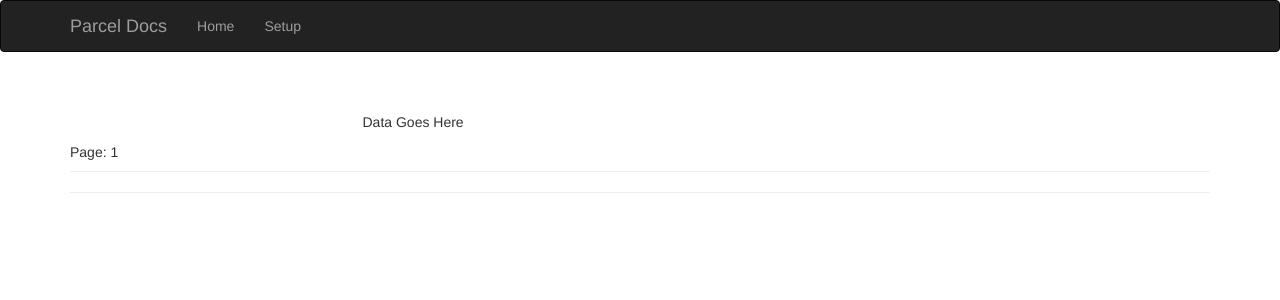
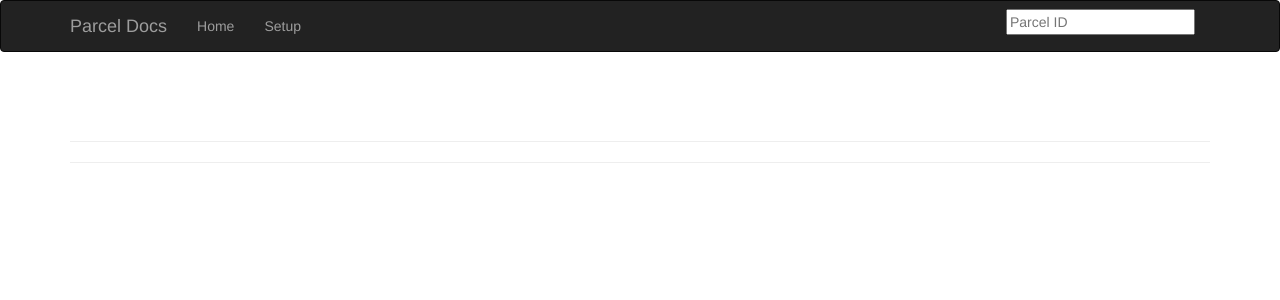
Before and after one commit to jcarter62/parceldocs, a Flask app: page /parcels/1 in a window 1280 px wide. Shown: the top 300 px of the page. Run offline with Flask 2, Linux system fonts and the light colour scheme; data that the repository does not hold is empty; some libraries are stand-ins or nearby versions.

Commit message:
parcel list and file listing

```diff
--- a/app.py
+++ b/app.py
@@ -1,6 +1,7 @@
-from flask import Flask, render_template, jsonify, request, make_response, redirect
+from flask import Flask, render_template, jsonify, request, make_response, redirect, send_file
 from flask_bootstrap import Bootstrap
 from data import Parcels
+from docs import ParcelFolder, FileList
 import json
 
 app = Flask(__name__)
@@ -37,6 +38,24 @@ def route_api_parcels():
     return jsonify(p.parcels), 200
 
 
+@app.route('/api/parcel-search/<srch_str>')
+def route_parcel_search(srch_str):
+    search_str = srch_str
+    p = Parcels()
+    p.filter_parcels(partial=search_str)
+    return jsonify(p.parcels_flt), 200
+
+
+@app.route('/api/parcel-files/<parcel>')
+def route_parcel_files(parcel):
+    filelist = FileList(parcel=parcel)
+
+    return jsonify(filelist.files), 200
+
+
+
+
+
 @app.route('/setup', methods=['GET', 'POST'])
 def route_setup():
     from appsettings import Settings
@@ -53,6 +72,13 @@ def route_setup():
         settings.save_config()
         return redirect('/setup')
 
+@app.route('/sendfile/<encoded>')
+def route_sendfile(encoded):
+    import base64
+    filename = base64.standard_b64decode(encoded).decode('ascii')
+    print(filename)
+    return send_file(filename)
+
 
 if __name__ == '__main__':
     app.run()
--- a/data/parcels.py
+++ b/data/parcels.py
@@ -35,17 +35,17 @@ class Parcels:
         except Exception as e:
             print(str(e))
 
-        pagedata = []
-        # skip
-        index_low = (self.page - 1) * self.page_size
-        index_hi = self.page * self.page_size
-        i = 0
-        while i < len(result):
-            if (i > index_low) and (i <= index_hi):
-                pagedata.append(result[i])
-            i += 1
+        # pagedata = []
+        # # skip
+        # index_low = (self.page - 1) * self.page_size
+        # index_hi = self.page * self.page_size
+        # i = 0
+        # while i < len(result):
+        #     if (i > index_low) and (i <= index_hi):
+        #         pagedata.append(result[i])
+        #     i += 1
 
-        self.parcels = copy.deepcopy(pagedata)
+        self.parcels = copy.deepcopy(result)
 
         return
 
@@ -55,9 +55,11 @@ class Parcels:
     def filter_parcels(self, partial:str = ''):
         self.parcels_flt = []
         token = partial.lower()
-        for p in self.parcels:
-            if token in p['parcel_id']:
-                self.parcels_flt.append(p)
+        i = 0
+        while i < len(self.parcels):
+            if token in self.parcels[i].lower():
+                self.parcels_flt.append(self.parcels[i])
+            i += 1
 
     def _extract_row(self, row):
         r = {}
--- /dev/null
+++ b/docs/__init__.py
@@ -0,0 +1,2 @@
+from .parcelfolder import ParcelFolder
+from .filelist import FileList
--- /dev/null
+++ b/static/js/parcel_input.js
@@ -0,0 +1,97 @@
+
+function parcel_lookup() {
+    let timer = null;
+    let delay = 1500;
+    if (timer) {
+        window.clearTimeout(timer);
+    }
+    timer = window.setTimeout(function () {
+        timer = null;
+        parcel_lookup_exec();
+    }, delay);
+}
+
+function parcel_lookup_exec() {
+    let item = document.getElementById('inp_parcel');
+    if (item != null) {
+        let value = item.value;
+        if (value > '') {
+            localStorage.setItem('inp_parcel', value);
+        } else {
+            localStorage.removeItem('inp_parcel');
+        }
+        console.log('inp_parcel = ' + value)
+        parcel_partial_load(value);
+    }
+}
+
+function parcel_load_value() {
+    let value = localStorage.getItem('inp_parcel');
+    if ( value != null ) {
+        let element = document.getElementById('inp_parcel');
+        element.value = value;
+        parcel_partial_load(value);
+    }
+}
+
+function parcel_partial_load(search_value) {
+    let val = search_value;
+    let url = '/api/parcel-search/' + val ;
+    const Http = new XMLHttpRequest();
+    Http.open('GET', url);
+    Http.send();
+
+    Http.onreadystatechange = function() {
+        if ((this.readyState == 4) && (this.status == 200)) {
+            let parcels = Http.responseText;
+            parcels = JSON.parse(parcels);
+            let e = document.getElementById('parcel_list');
+            let new_text = '<dl>';
+            for ( let i in parcels ) {
+                let tag = '<div class="row" onclick="parcel_selected(\'' + parcels[i] + '\');">';
+                new_text = new_text +  tag;
+                new_text = new_text + parcels[i];
+                new_text = new_text + '</div>';
+            }
+            new_text = new_text + '</dl>';
+            e.innerHTML = new_text;
+        }
+    }
+}
+
+function parcel_selected(parcel_id) {
+    console.log(parcel_id);
+    retrieve_parcel_files(parcel_id);
+
+}
+
+function retrieve_parcel_files(parcel_id) {
+    let url = '/api/parcel-files/' + parcel_id ;
+    const Http = new XMLHttpRequest();
+    Http.open('GET', url);
+    Http.send();
+
+    Http.onreadystatechange = function() {
+        if ((this.readyState == 4) && (this.status == 200)) {
+            let file_list = Http.responseText;
+            let files = JSON.parse(file_list);
+            let e = document.getElementById('parcel_files');
+            let new_text = '<dl>';
+            for ( let i in files ) {
+                let encoded = window.btoa(files[i].fullpath);
+                let tag = '<div class="row"><a target="_blank" href="/sendfile/' + encoded + '">';
+                new_text = new_text +  tag;
+                new_text = new_text + files[i].name;
+                new_text = new_text + '</a></div>';
+            }
+            new_text = new_text + '</dl>';
+            e.innerHTML = new_text;
+        }
+    }
+}
+
+function parcel_openfile(filename) {
+
+}
+
+parcel_load_value();
--- a/templates/base.html
+++ b/templates/base.html
@@ -13,6 +13,12 @@
                 <a class="navbar-brand" href="/">Parcel Docs</a>
             </div>
             <div class="navbar-collapse collapse">
+                <form class="navbar-form navbar-right" >
+                    <div class="form-group">
+                        <input type="text" placeholder="Parcel ID" onkeyup="parcel_lookup()" id="inp_parcel"/>
+                    </div>
+{#                    <button type="submit" class="btn btn-success">Search</button>#}
+                </form>
                 <ul class="nav navbar-nav">
                     <li><a href="/">Home</a></li>
                     <li><a href="/setup">Setup</a></li>
@@ -23,6 +29,7 @@
             </div>
         </div>
     </div>
+    <script type="text/javascript" src="{{ url_for('static', filename='js/parcel_input.js') }}"></script>
 {% endblock %}
 {% block content %}
     <div class="container">
--- a/templates/home.html
+++ b/templates/home.html
@@ -12,11 +12,9 @@
                                     <li>{{ p }}</li>
                                 {% endfor %}
                             </ul>
-                            <br>
-                            Page: {{ context.page }}
                         </div>
-                        <div class="col-xs-8" id="parcel_data">
-                            Data Goes Here
+                        <div class="col-xs-8" id="parcel_files">
+                            &nbsp;
                         </div>
                 </div>
             </div>
```
Also changed, not shown: docs/filelist.py (added, +23 -0 lines), docs/parcelfolder.py (added, +32 -0 lines).
